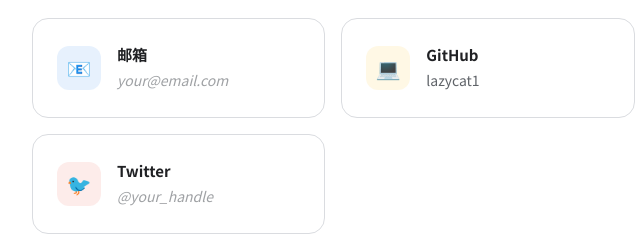
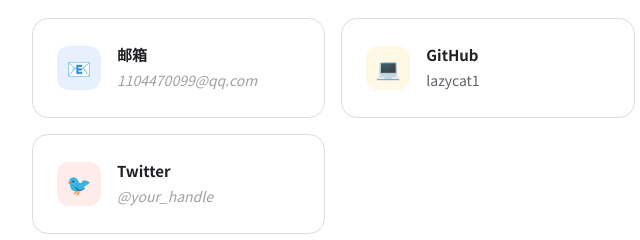
Before and after one commit to lazycat1/lazycat1.github.io, a plain HTML site: page index.html in a window 1280 px wide. Shown: the part 2438-2678 px from the top of the page, 152-792 px from the left. Drawn offline with Linux system fonts and the light colour scheme; a web font is replaced by a local one.

Commit message:
Update index.html

```diff
--- a/index.html
+++ b/index.html
@@ -151,7 +151,7 @@
     <h2 class="section-title">联系我</h2>
     <p class="section-sub">找到我的方式</p>
     <div class="contact-grid">
-      <a class="contact-card" href="#"><div class="contact-icon si-blue">📧</div><div><strong>邮箱</strong><span class="empty">your@email.com</span></div></a>
+      <a class="contact-card" href="#"><div class="contact-icon si-blue">📧</div><div><strong>邮箱</strong><span class="empty">1104470099@qq.com</span></div></a>
       <a class="contact-card" href="https://github.com/lazycat1"><div class="contact-icon si-yellow">💻</div><div><strong>GitHub</strong><span>lazycat1</span></div></a>
       <a class="contact-card" href="#"><div class="contact-icon si-green">💬</div><div><strong>微信</strong><span class="empty">填写微信号</span></div></a>
       <a class="contact-card" href="#"><div class="contact-icon si-red">🐦</div><div><strong>Twitter</strong><span class="empty">@your_handle</span></div></a>
```
